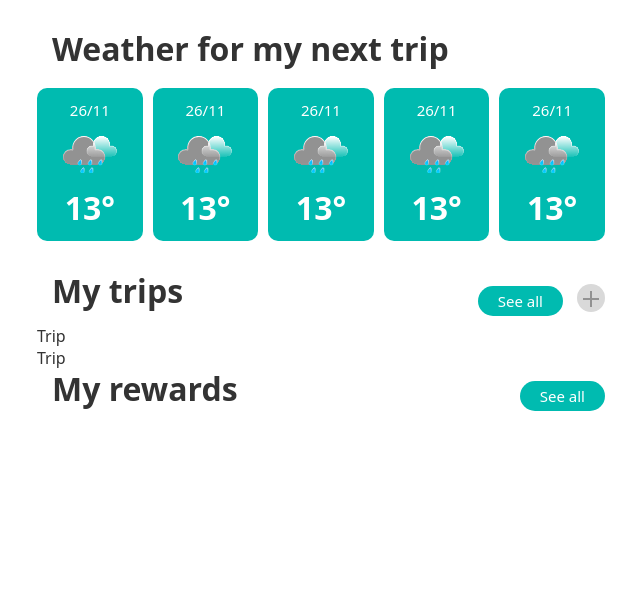
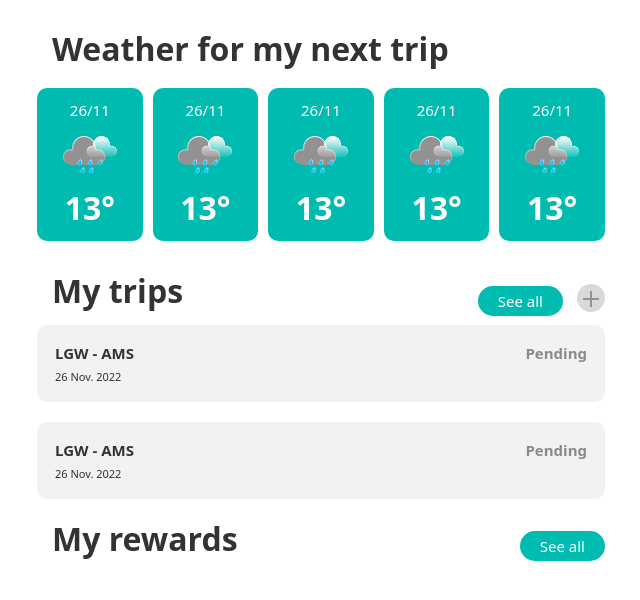
Before and after one commit to nicopicchio/flylight, a React (Create React App) app: page /home in a window 1280 px wide. Shown: the top 600 px of the page, without its empty margins (319-959 px from the left). Built offline with nearby package versions, Linux system fonts and the light colour scheme.

Commit message:
Created trip components

```diff
--- /dev/null
+++ b/src/components/Trip/Trip.css
@@ -0,0 +1,30 @@
+.trip {
+    background-color: #F2F2F2;
+    border-radius: 10px;
+    width: 100%;
+    margin: 0 auto 20px auto;
+    padding: 18px;
+}
+
+.trip__text {
+    display: flex;
+    justify-content: space-between;
+}
+
+.trip__text__trip-info__airport-codes {
+    font-size: 15px;
+    font-weight: 600;
+    margin-bottom: 6px;
+}
+
+.trip__text__trip-info__date {
+    font-size: 11px;
+    font-weight: 400;
+}
+
+.trip__text__status {
+    color: #8A8A8A;
+    font-size: 15px;
+    font-weight: 600;
+    text-align: right;
+}
--- a/src/components/Trip/Trip.js
+++ b/src/components/Trip/Trip.js
@@ -1,7 +1,17 @@
-import React from 'react'
+import React from 'react';
+import './Trip.css';
 
 export default function Trip() {
   return (
-    <div>Trip</div>
+    <div className="trip">
+      <div className="trip__goal-chart"></div>
+      <div className="trip__text">
+        <div className="trip__text__trip-info">
+          <p className="trip__text__trip-info__airport-codes">LGW - AMS</p>
+          <p className="trip__text__trip-info__date">26 Nov. 2022</p>
+        </div>
+        <p className="trip__text__status">Pending</p>
+      </div>
+    </div>
   )
 }
```
